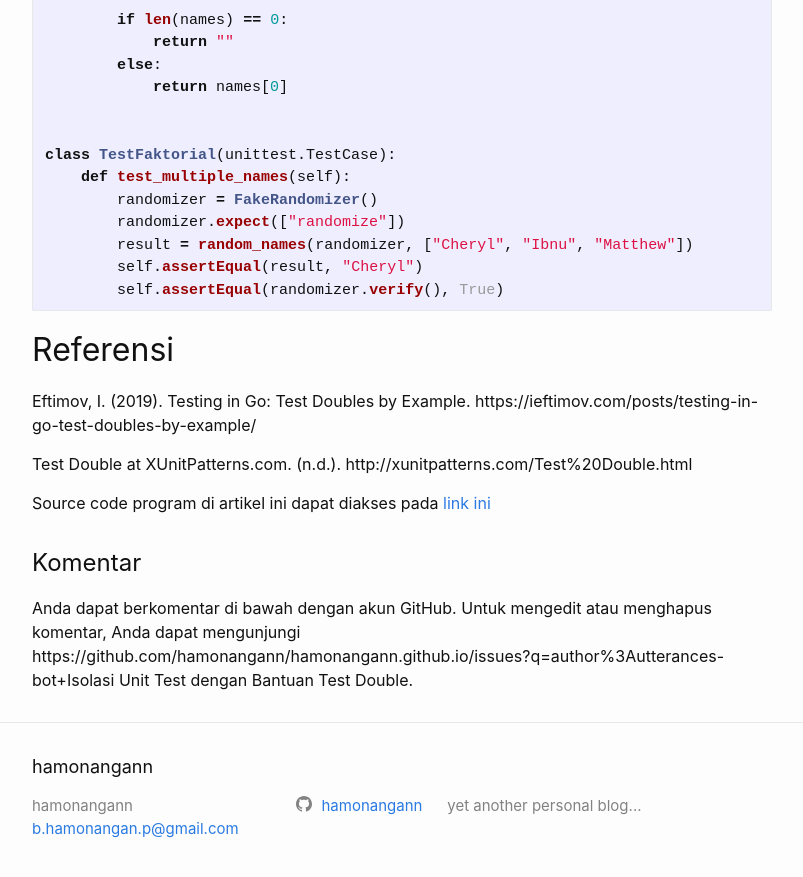
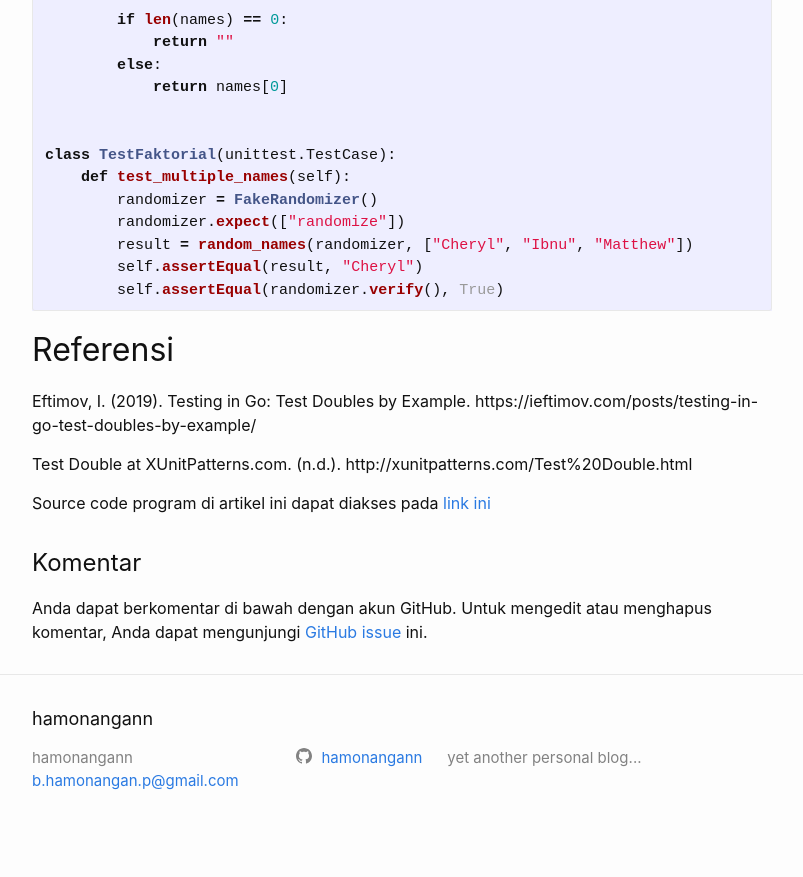
Before and after one commit to hamonangann/hamonangann.github.io, a Jekyll site: the page built from _posts/2023-04-06-artikel6.markdown, in a window 1280 px wide and 900 px high, scrolled down 4181 px. Shown: the top 877 px of the window, without its empty margins (238-1041 px from the left). Built offline with Jekyll 4.4.1, drawn with Linux system fonts in a browser that asks for light colours; comment, search, counter and statistics services are not loaded; after the commit the page ends 5033 px from its top, so only the background shows below that.

Commit message:
fix comment link

```diff
--- a/_layouts/post.html
+++ b/_layouts/post.html
@@ -25,7 +25,7 @@ layout: default
   </div>
 
   <h2>Komentar</h2>
-  Anda dapat berkomentar di bawah dengan akun GitHub. Untuk mengedit atau menghapus komentar, Anda dapat mengunjungi https://github.com/hamonangann/hamonangann.github.io/issues?q=author%3Autterances-bot+{{ page.title }}.
+  Anda dapat berkomentar di bawah dengan akun GitHub. Untuk mengedit atau menghapus komentar, Anda dapat mengunjungi <a href="https://github.com/hamonangann/hamonangann.github.io/issues?q=author%3Autterances-bot+{{ page.title }}">GitHub issue</a> ini.
 
   <script src="https://utteranc.es/client.js"
     repo="hamonangann/hamonangann.github.io"
```
